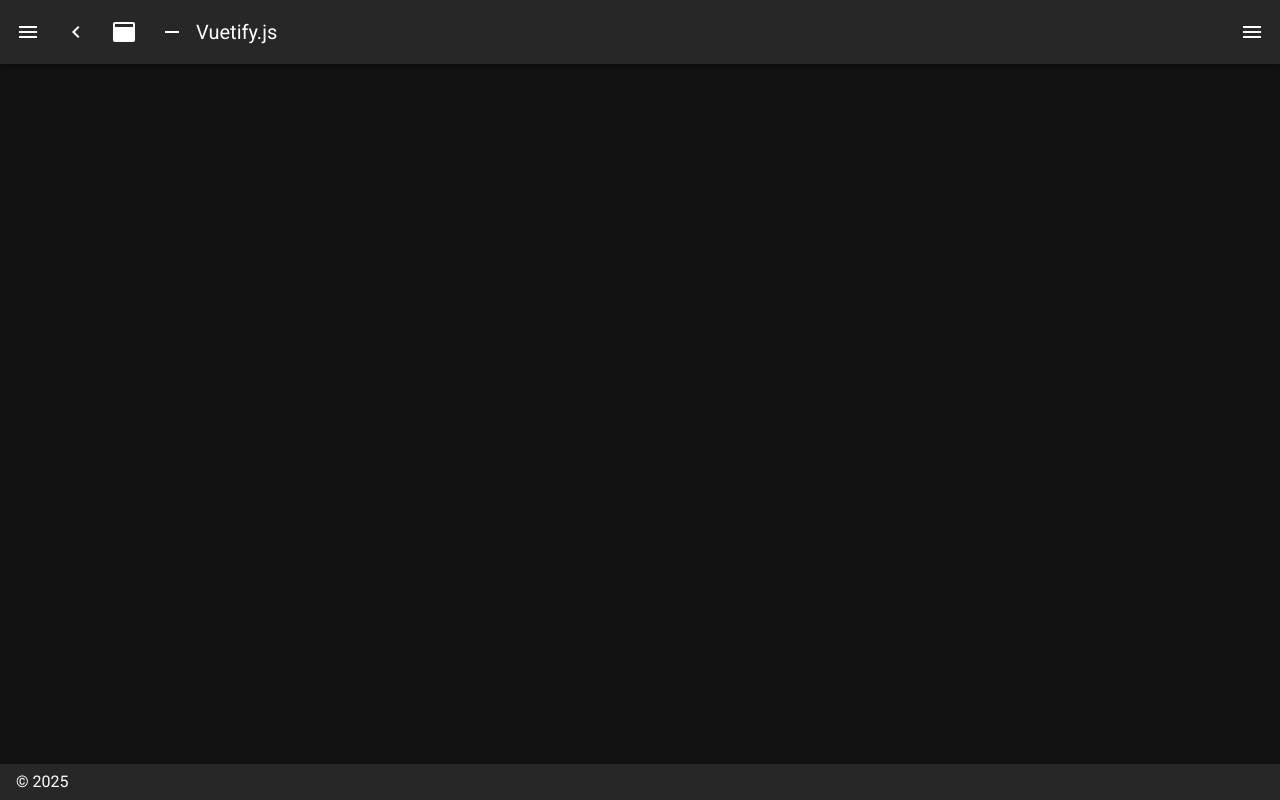
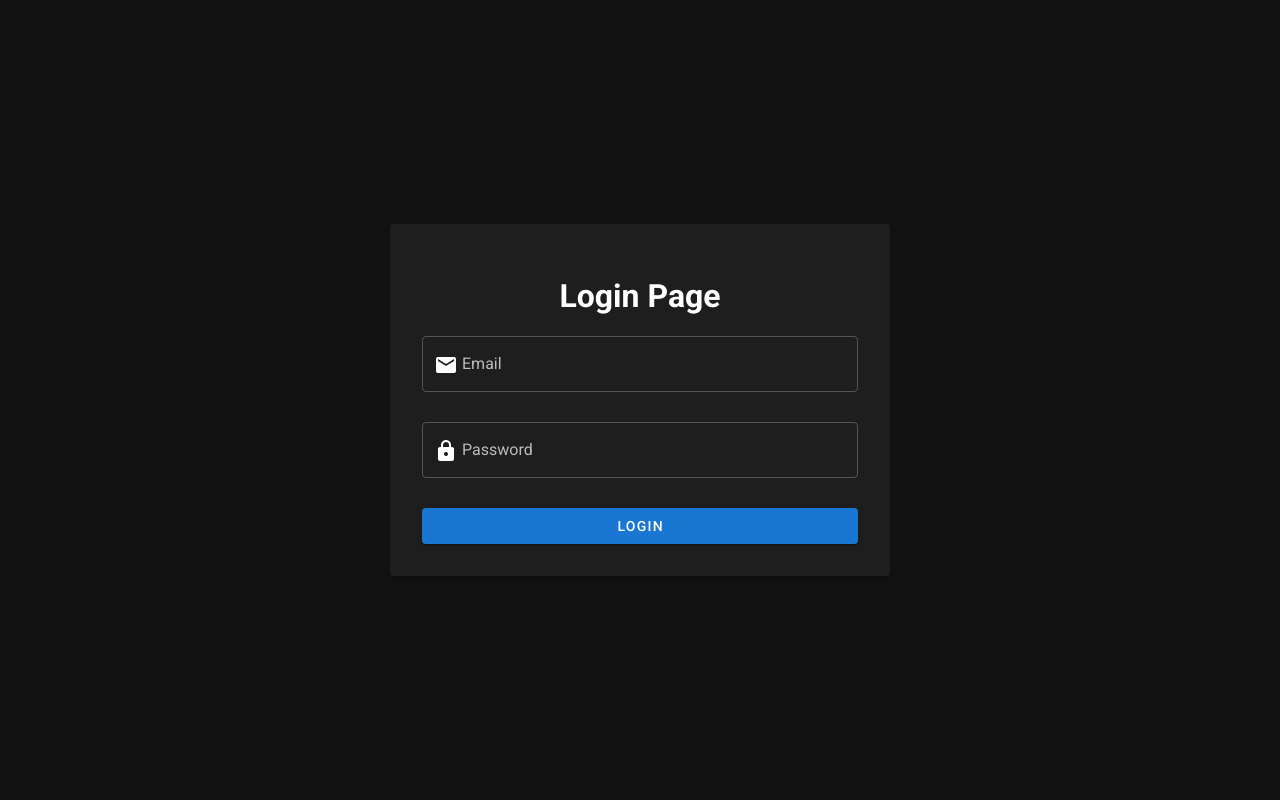
Before and after one commit to johnbryan0213/duenas-qr-app, a Nuxt app: page /auth/signin in a window 1280 px wide. Before the commit this address had no page. Built offline with nearby package versions, Linux system fonts and the light colour scheme.

Commit message:
added login page

```diff
--- /dev/null
+++ b/layouts/auth.vue
@@ -0,0 +1,5 @@
+<template>
+    <v-app>
+      <Nuxt/>
+    </v-app>
+</template>
--- a/layouts/default.vue
+++ b/layouts/default.vue
@@ -106,6 +106,16 @@ export default {
           icon: 'mdi-chart-bubble',
           title: 'Inspire',
           to: '/inspire'
+        },
+        {
+          icon: 'mdi-scanner',
+          title: 'Scanner',
+          to: '/scanner'
+        },
+        {
+          icon: 'mdi-login',
+          title: 'Sign in',
+          to: '/signin'
         }
       ],
       miniVariant: false,
--- /dev/null
+++ b/pages/auth/signin.vue
@@ -0,0 +1,17 @@
+<template>
+    <div class="d-flex align-center justify-center" style="height: 100vh;">
+        <v-card width="500" class="pa-8 text-center">
+            <h1 class="my-4">Login Page</h1>
+            <v-form>
+                <v-text-field label="Email" outlined prepend-inner-icon="mdi-email"></v-text-field>
+                <v-text-field label="Password" outlined prepend-inner-icon="mdi-lock"></v-text-field>
+                <v-btn color="primary" block>Login</v-btn>
+            </v-form>
+        </v-card>
+    </div>
+</template>
+<script>
+export default {
+    layout: "auth"
+}
+</script>
```
